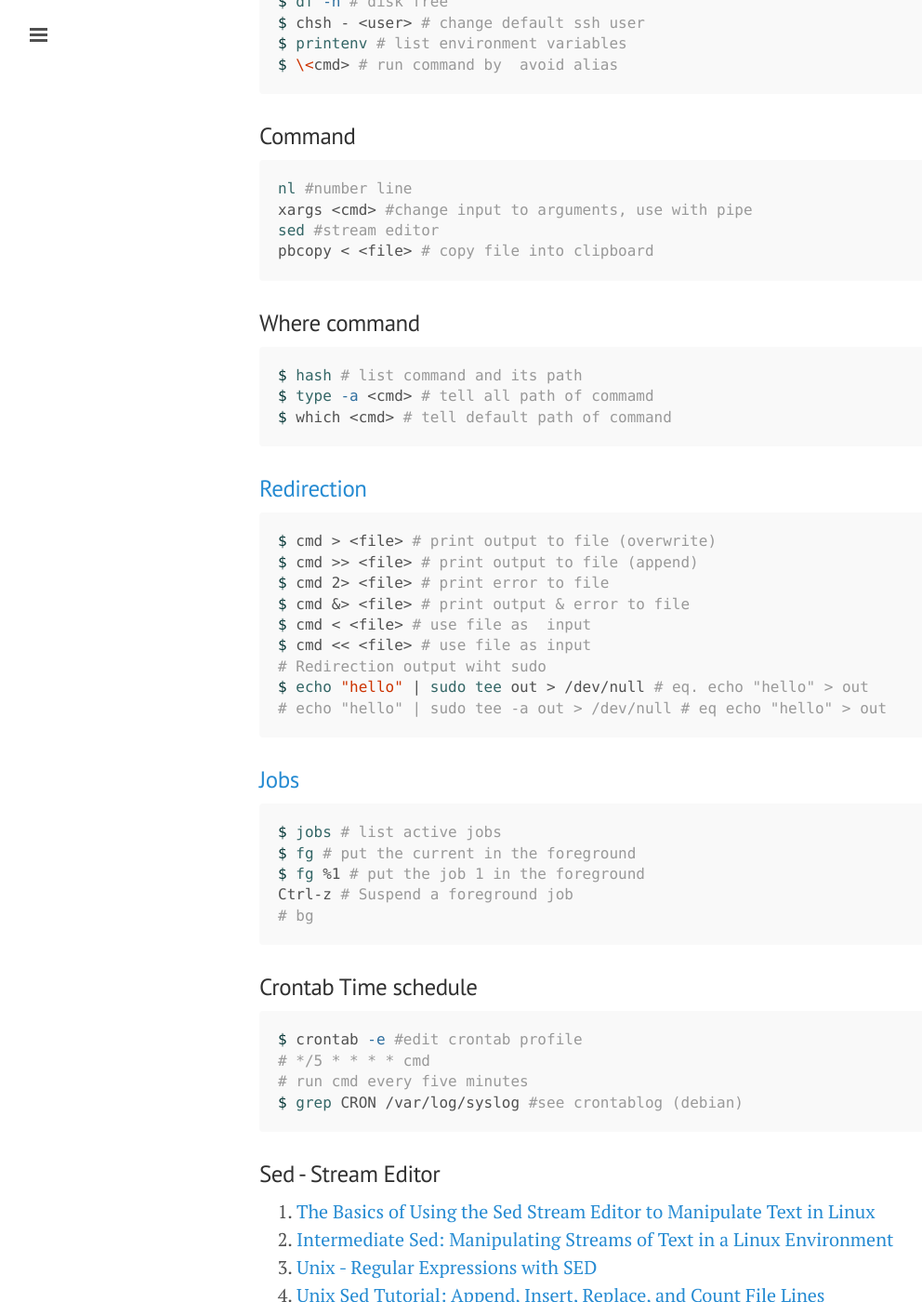
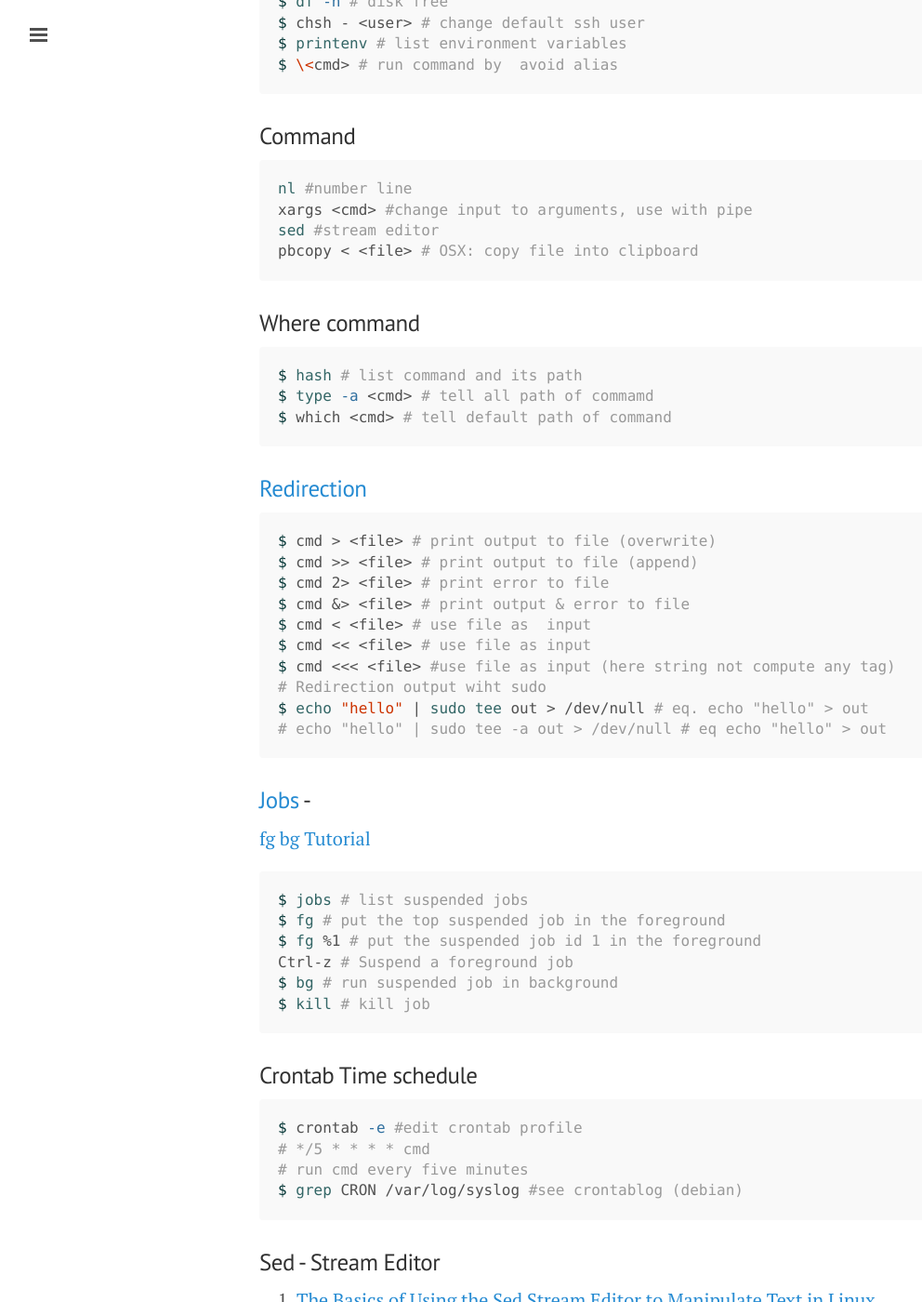
Before and after one commit to ibotdotout/ibotdotout.github.io, a Jekyll site: the page built from _posts/2014-06-27-unix.md, in a window 1280 px wide and 1400 px high, scrolled down 536 px. Shown: the whole window at 93% size, without its empty margins (1-993 px from the left). Built offline with Jekyll 4.4.1, drawn with Linux system fonts in a browser that asks for light colours; Markdown is read by kramdown in place of the engine named in the settings.

Commit message:
fix mistake about fg bg and pbcopy

````diff
--- a/_posts/2014-06-27-unix.md
+++ b/_posts/2014-06-27-unix.md
@@ -31,7 +31,7 @@ $ \<cmd> # run command by  avoid alias
 nl #number line
 xargs <cmd> #change input to arguments, use with pipe
 sed #stream editor
-pbcopy < <file> # copy file into clipboard
+pbcopy < <file> # OSX: copy file into clipboard
 ```
 
 ### Where command
@@ -51,19 +51,22 @@ $ cmd 2> <file> # print error to file
 $ cmd &> <file> # print output & error to file
 $ cmd < <file> # use file as  input
 $ cmd << <file> # use file as input
+$ cmd <<< <file> #use file as input (here string not compute any tag)
 # Redirection output wiht sudo
 $ echo "hello" | sudo tee out > /dev/null # eq. echo "hello" > out
 # echo "hello" | sudo tee -a out > /dev/null # eq echo "hello" > out
 ```
 
-### [Jobs](http://www.thegeekstuff.com/2010/05/unix-background-job/)
+### [Jobs](http://www.thegeekstuff.com/2010/05/unix-background-job/) -
+[fg bg Tutorial](https://www.youtube.com/watch?v=r4xkCDRnGiw)
 
 ```sh
-$ jobs # list active jobs
-$ fg # put the current in the foreground
-$ fg %1 # put the job 1 in the foreground
+$ jobs # list suspended jobs
+$ fg # put the top suspended job in the foreground
+$ fg %1 # put the suspended job id 1 in the foreground
 Ctrl-z # Suspend a foreground job
-# bg
+$ bg # run suspended job in background
+$ kill # kill job
 ```
 
 ### Crontab Time schedule
````
